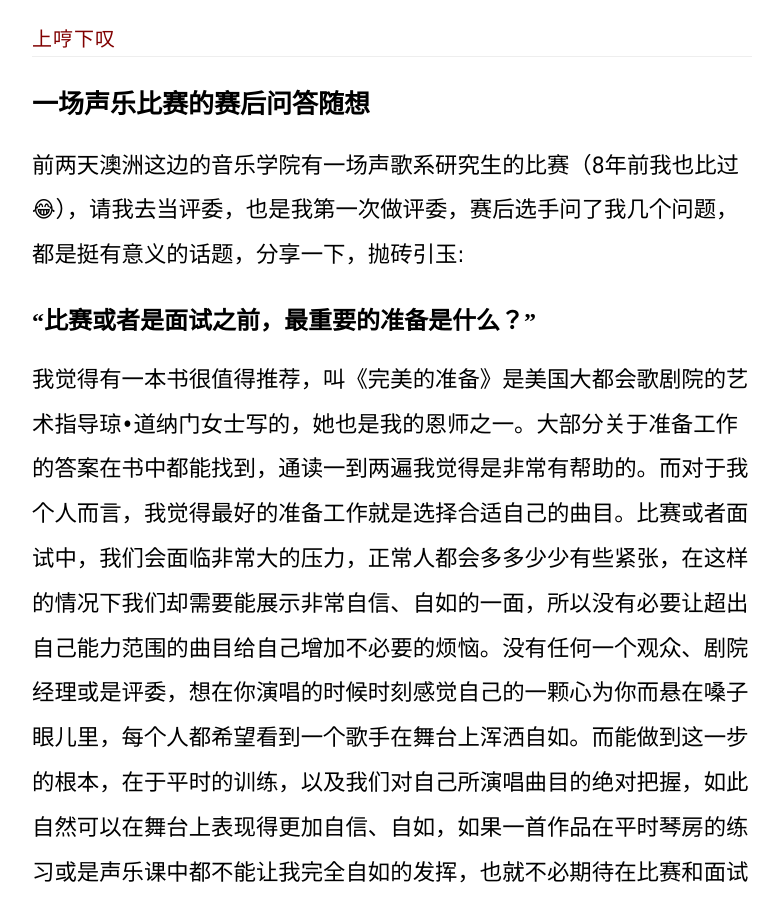
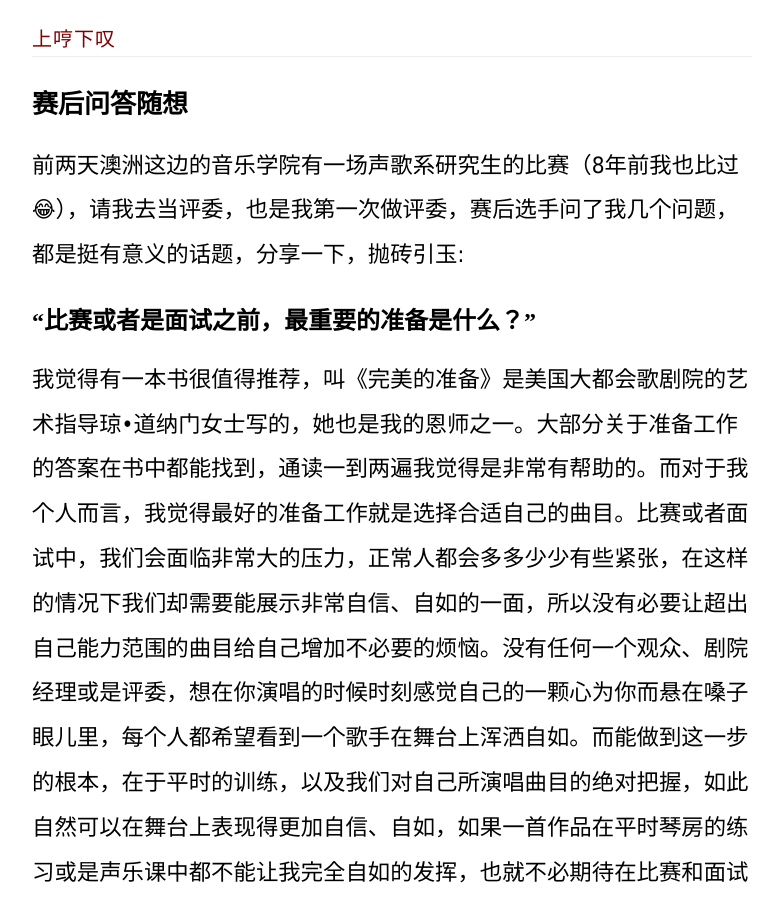
Before and after one commit to kwopera/kwopera.github.io, a Jekyll site: the page built from _posts/2020-08-18-singers-bath-salt-1.md, in a window 1280 px wide and 900 px high. Shown: the whole window, without its empty margins (248-1027 px from the left). Built offline with Jekyll 4.4.1, drawn with Linux system fonts in a browser that asks for light colours.

Commit message:
Update 2020-08-18-singers-bath-salt-1.md

```diff
--- a/_posts/2020-08-18-singers-bath-salt-1.md
+++ b/_posts/2020-08-18-singers-bath-salt-1.md
@@ -1,5 +1,5 @@
 ---
-title: 一场声乐比赛的赛后问答随想
+title: 赛后问答随想
 layout: post
 ---
 
```
